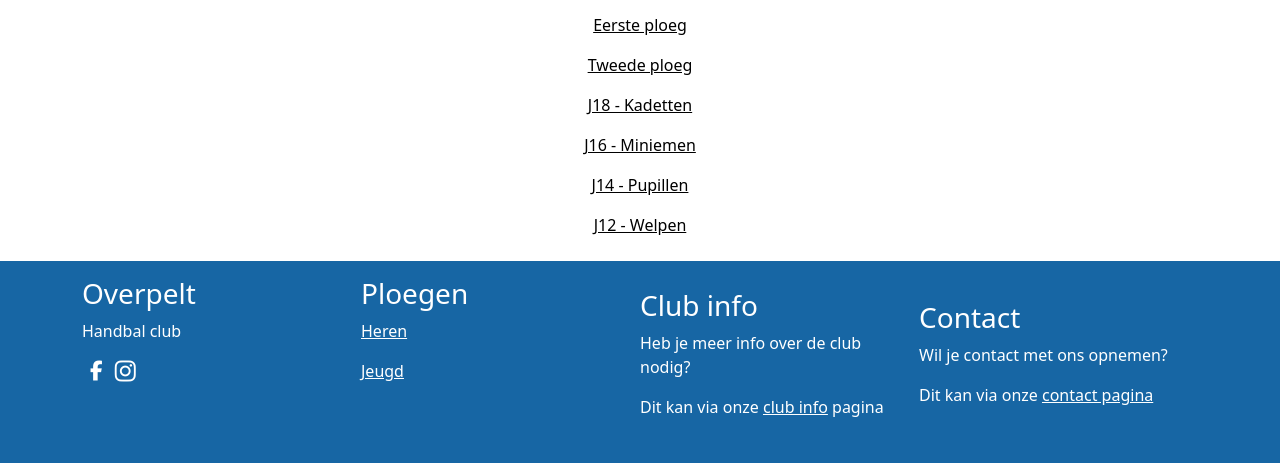
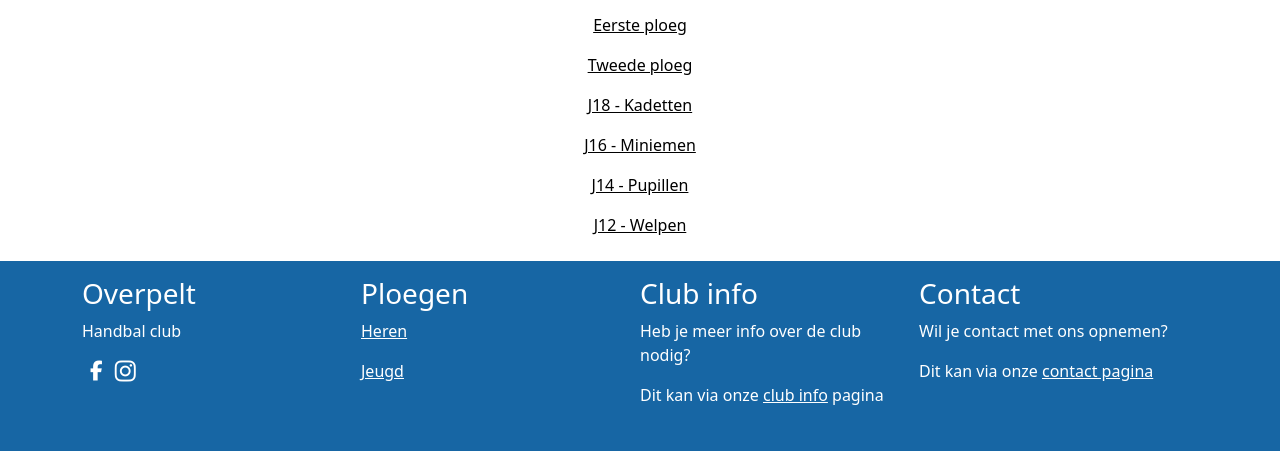
Before and after one commit to FreekBoes/HandbalOverpelt, a plain HTML site: page HTML/Index.html in a window 1280 px wide. Shown: the part 553-1016 px from the top of the page. Drawn offline with nearby package versions, Linux system fonts and the light colour scheme.

Commit message:
footer af

```diff
--- a/HTML/Index.html
+++ b/HTML/Index.html
@@ -95,7 +95,7 @@
 
     <footer class="py-3">
         <div class="container">
-            <div class="row align-items-center col-12 mb-3">
+            <div class="row align-items-center col-12 mb-3 mb-lg-1">
                 <div class="col-sm-12 col-md-3 text-sm-center text-md-start pb-sm-3 mb-md-5 pb-md-0">
                     <h3 class="">Overpelt</h3>
                     <p class="">Handbal club</p>
@@ -109,13 +109,13 @@
                     <p class="mb-md-0"><a href="jeugd.html" class="footerlink">Jeugd</a></p>
                 </div>
 
-                <div class="col-sm-12 col-md-3 text-sm-center text-md-start">
+                <div class="col-sm-12 col-md-3 text-sm-center text-md-start mb-lg-4">
                     <h3 class="">Club info</h3>
                     <p class="">Heb je meer info over de club nodig?</p>
                     <p class="mb-md-0">Dit kan via onze <a href="clubinfo.html" class="footerlink">club info</a> pagina</p>
                 </div>
 
-                <div class="col-sm-12 col-md-3 text-sm-center text-md-start ">
+                <div class="col-sm-12 col-md-3 text-sm-center text-md-start mb-lg-5">
                     <h3 class="">Contact</h3>
                     <p class="">Wil je contact met ons opnemen?</p>
                     <p class="mb-md-0">Dit kan via onze <a href="contact.html" class="footerlink">contact pagina</a></p>
```
